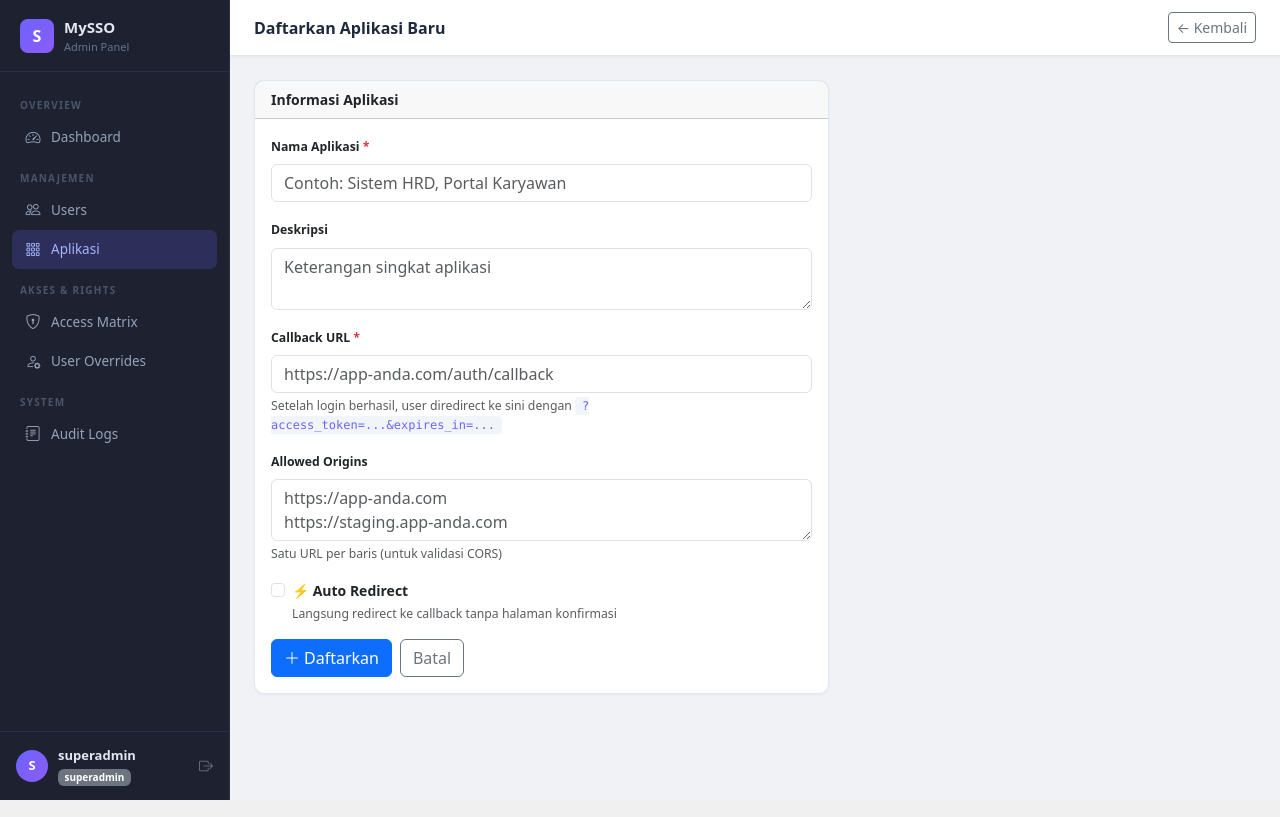
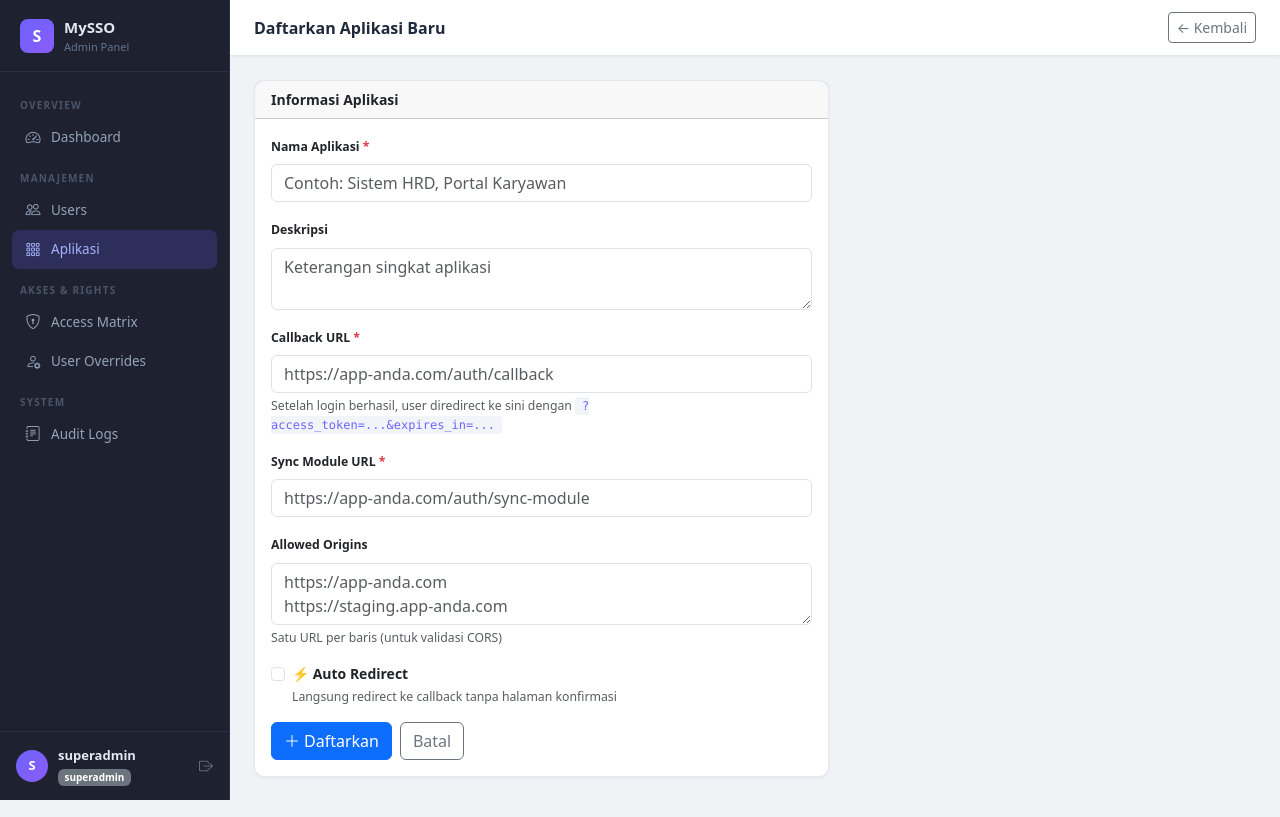
Before and after one commit to andre-c-18/sso_matrix, a Flask app: page /admin/apps/create in a window 1280 px wide. Run offline with Flask 3, Linux system fonts and the light colour scheme; a user stored in the database is signed in; parts of the project's set-up code (start-up, migrations or seed data) failed here and were passed over.

Commit message:
apps | update form bug fix

```diff
--- a/routes/admin.py
+++ b/routes/admin.py
@@ -3,7 +3,7 @@ import secrets
 from flask import Blueprint, render_template, request, redirect, url_for, session, jsonify, flash
 from utils.db import query_one, query_all, execute
 from utils.auth import hash_password, check_password, log_audit
-from utils.decorators import login_required, superadmin_required
+from utils.decorators import login_required
 
 admin_bp = Blueprint('admin', __name__)
 SSO_BASE = os.getenv('SSO_BASE_URL', 'http://localhost:5000')
@@ -218,6 +218,7 @@ def app_create():
         app_name        = request.form.get('app_name', '').strip()
         description     = request.form.get('description', '').strip()
         callback_url    = request.form.get('callback_url', '').strip()
+        sync_url    = request.form.get('sync_url', '').strip()
         allowed_origins = request.form.get('allowed_origins', '').strip()
         auto_redirect   = 1 if request.form.get('auto_redirect') else 0
 
@@ -228,12 +229,12 @@ def app_create():
             app_secret = secrets.token_urlsafe(32)
             execute(
                 """INSERT INTO applications
-                   (app_id, app_secret, app_name, description, callback_url,
+                   (app_id, app_secret, app_name, description, callback_url, sync_url,
                     allowed_origins, auto_redirect, created_by)
-                   VALUES (:app_id, :secret, :name, :desc, :cb, :origins, :ar, :created_by)""",
+                   VALUES (:app_id, :secret, :name, :desc, :cb, :sy, :origins, :ar, :created_by)""",
                 {
                     'app_id': app_id, 'secret': app_secret, 'name': app_name,
-                    'desc': description, 'cb': callback_url, 'origins': allowed_origins,
+                    'desc': description, 'cb': callback_url, 'sy': sync_url , 'origins': allowed_origins,
                     'ar': auto_redirect, 'created_by': session['admin_user_id']
                 }
             )
@@ -254,17 +255,18 @@ def app_edit(app_id):
     if request.method == 'POST':
         execute(
             """UPDATE applications SET app_name = :name, description = :desc,
-               callback_url = :cb, allowed_origins = :origins,
+               callback_url = :cb, sync_url = :sy, allowed_origins = :origins,
                auto_redirect = :ar, is_active = :active
                WHERE app_id = :app_id""",
             {
-                'name':    request.form.get('app_name', '').strip(),
-                'desc':    request.form.get('description', '').strip(),
-                'cb':      request.form.get('callback_url', '').strip(),
+                'name': request.form.get('app_name', '').strip(),
+                'desc': request.form.get('description', '').strip(),
+                'cb': request.form.get('callback_url', '').strip(),
+                'sy': request.form.get('sync_url', '').strip(),
                 'origins': request.form.get('allowed_origins', '').strip(),
-                'ar':      1 if request.form.get('auto_redirect') else 0,
-                'active':  1 if request.form.get('is_active') else 0,
-                'app_id':  app_id,
+                'ar': 1 if request.form.get('auto_redirect') else 0,
+                'active': 1 if request.form.get('is_active') else 0,
+                'app_id': app_id,
             }
         )
         log_audit(session['admin_user_id'], 'APP_UPDATED', f'app_id={app_id}', request.remote_addr)
--- a/templates/admin/app_form.html
+++ b/templates/admin/app_form.html
@@ -33,6 +33,12 @@
               Setelah login berhasil, user diredirect ke sini dengan
               <code>?access_token=...&expires_in=...</code>
             </div>
+          </div>
+          <div class="mb-3">
+            <label class="form-label small fw-semibold">Sync Module URL <span class="text-danger">*</span></label>
+            <input type="url" name="sync_url" class="form-control"
+                   value="{{ app.sync_url if app else '' }}" required
+                   placeholder="https://app-anda.com/auth/sync-module">
           </div>
           <div class="mb-3">
             <label class="form-label small fw-semibold">Allowed Origins</label>
```
